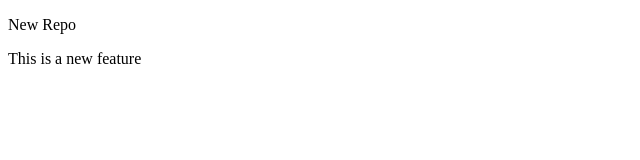
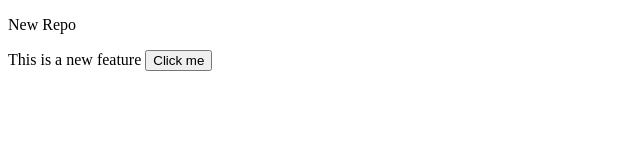
Before and after one commit to Shwe234/localrepo, a plain HTML site: page index.html in a window 1280 px wide. Shown: the whole page, without its empty margins (0-640 px from the left). Drawn offline with Linux system fonts and the light colour scheme.

Commit message:
Add Button

```diff
--- a/index.html
+++ b/index.html
@@ -7,6 +7,6 @@
 </head>
 <body>
     <p>New Repo</p>
-    <p>This is a new feature</p>
+    <p>This is a new feature <Button>Click me</Button></p>
 </body>
 </html>
```
